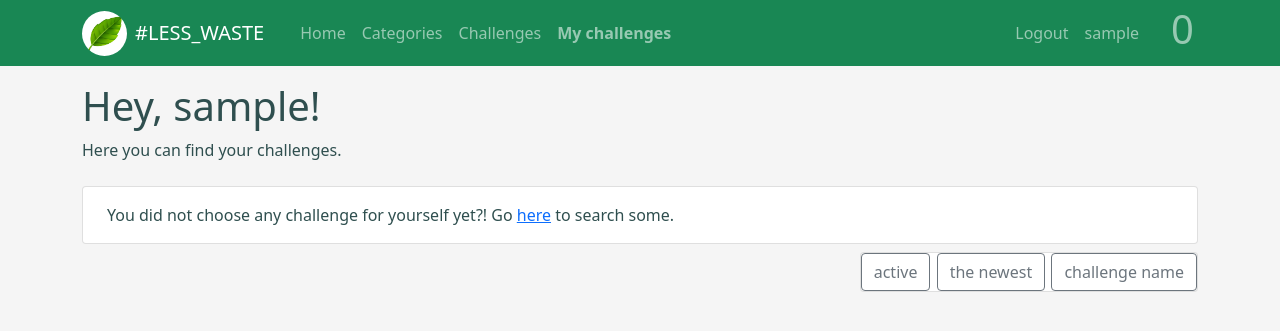
After one commit to justinaluc/LESS_WASTE, a Django app: page /my_challenges/ in a window 1280 px wide. The commit adds this page. Shown: the top 331 px of the page. Run offline with Django 4.2, Linux system fonts and the light colour scheme; the visitor is signed in with stand-in values (Sample User, id 1); data that the repository does not hold is empty; some libraries are stand-ins or nearby versions.

Commit message:
view with my challenges when user is logged in; page with navbar urls link

```diff
--- /dev/null
+++ b/less_users/templates/less_users/my_challenges.html
@@ -0,0 +1,108 @@
+{% extends "base.html" %}
+{% load crispy_forms_tags %}
+
+{% block title %}
+- my challenges
+{% endblock title %}
+
+{% block content %}
+    <h1>Hey, {{ user.username }}!</h1>
+    <p>Here you can find your challenges.</p>
+    {% if my_all.count == 0 %}
+        <div class="card mt-4 mb-2">
+            <p class="mt-3 mx-4">You did not choose any challenge for yourself yet?! Go <a href="{% url 'challenge_list' %}">here</a> to search some.</p>
+        </div>
+    {% elif my_all.count == 1 and my_active == 1 %}
+        <ul class="card mt-4 pb-3">
+            <li class="mt-3">You've just taken up <b>the very first challenge</b>! Great!</li>
+            {% if user.profile.points > 0 %}
+            <li class="mt-3">Thanks to that, there are <b>{{user.profile.points}}</b> points at your account.</li>
+            {% endif %}
+        </ul>
+    {% elif my_all.count == 1 %}
+        <ul class="card mt-4 pb-3">
+            <li class="mt-3">You've already taken up <b>your first challenge</b> and completed it!</li>
+            <li class="mt-3">Thanks to that, there are <b>{{user.profile.points}} points</b> at your account.</li>
+        </ul>
+    {% elif my_all.count > 1 %}
+<!--list of all user's challenges with total score-->
+        <ul class="card mt-4 pb-3">
+            <li class="mt-3">You've already taken up <b>{{my_all.count}} challenges</b>,
+                and <b>{{my_active}}</b> are the ones that are worth working on! </li>
+            <li class="mt-3">Thanks to that, there are <b>{{user.profile.points}} points</b> at your account.</li>
+            {% if user.profile.points <= 100 %}
+                <li class="mt-3 text-success"><strong>The first steps are the hardest. Good job!</strong></li>
+            {% elif user.profile.points > 100 and user.profile.points <= 500 %}
+                <li class="mt-3 text-success"><strong>You're getting better and better. Excellent work!</strong></li>
+            {% else %}
+                <li class="mt-3 text-success"><strong>Brilliant! The Earth is grateful for your efforts!</strong></li>
+        categories    {% endif %}
+        </ul>
+    {% endif %}
+    <div class="row align-items-end">
+        <div class="container-fluid">
+             <div class="card text h4 float-end">
+<!--buttons for sorting user's challenges-->
+                <form action="" method="GET">
+                    <button class="btn btn-outline-secondary" type="submit" name="order_value" value="-is_active">active</button>
+                    <button class="btn btn-outline-secondary" type="submit" name="order_value" value="-start_date">the newest</button>
+                    <button class="btn btn-outline-secondary" type="submit" name="order_value" value="challenge__name">challenge name</button>
+                </form>
+            </div>
+        </div>
+    </div>
+    <div class="row align-items-end">
+        {% for my_challenge in my_all %}
+            {% if my_challenge.is_active %}
+                <div class="container-fluid mt-2">
+                    <div class="card">
+                        <div class="card-header text h4">
+                            {{ my_challenge.challenge.name }}
+                            <form action="" method="POST" class="d-inline-block float-md-end">
+                                {% csrf_token %}
+                                <button class="btn btn-outline-dark disabled">{{ my_challenge.challenge.points }}</button>
+                                <button class="btn btn-success" type="submit" name="done" value="{{my_challenge.challenge.id}}">Done!</button>
+                                <button class="btn btn-secondary" type="submit" name="stop" value="{{my_challenge.id}}">Stop</button>
+                                <button class="btn btn-warning" type="submit" name="delete" value="{{my_challenge.id}}">Delete</button>
+                            </form>
+                        </div>
+                    </div>
+                </div>
+            {% else %}
+                <div class="container-fluid mt-2">
+                    <div class="card">
+                        <div class="card-header text-secondary h4">
+                            {{ my_challenge.challenge.name }}
+                            <form action="" method="POST" class="d-inline-block float-md-end">
+                                {% csrf_token %}
+                                <button class="btn btn-outline-dark disabled">{{ my_challenge.challenge.points }}</button>
+                                <button class="btn btn-warning" type="submit" name="delete" value="{{my_challenge.id}}">Delete</button>
+                            </form>
+                        </div>
+                    </div>
+                </div>
+            {% endif %}
+        {% endfor %}
+    </div>
+<!--pagination-->
+    <div class="col mt-4">
+        {% if page_obj.has_previous %}
+            <a class="btn btn-outline-secondary mb-4" href="?page=1">First</a>
+            <a class="btn btn-outline-secondary mb-4" href="?page={{ page_obj.previous_page_number }}">&laquo;</a>
+        {% endif %}
+
+        {% for num in page_obj.paginator.page_range %}
+            {% if page_obj.number == num %}
+                <a class="btn btn-secondary mb-4" href="?page={{ num }}">{{ num }}</a>
+            {% elif num > page_obj.number|add:'-3' and num < page_obj.number|add:'3' %}
+                <a class="btn btn-outline-secondary mb-4" href="?page={{ num }}">{{ num }}</a>
+            {% endif %}
+        {% endfor %}
+
+        {% if page_obj.has_next %}
+            <a class="btn btn-outline-secondary mb-4" href="?page={{ page_obj.next_page_number }}">&raquo;</a>
+            <a class="btn btn-outline-secondary mb-4" href="?page={{ page_obj.paginator.num_pages }}">Last</a>
+        {% endif %}
+    </div>
+
+{% endblock content %}
--- a/less_users/urls.py
+++ b/less_users/urls.py
@@ -1,7 +1,7 @@
 from django.contrib.auth import views as auth_views
 from django.urls import path
 
-from less_users.views import HomeView, RegisterView, ProfileView
+from less_users.views import HomeView, RegisterView, ProfileView, MyChallengesView
 
 urlpatterns = [
     path('', HomeView.as_view(), name='home'),
@@ -9,4 +9,5 @@ urlpatterns = [
     path('profile/', ProfileView.as_view(), name='profile'),
     path('login/', auth_views.LoginView.as_view(template_name='less_users/login.html'), name='login'),
     path('logout/', auth_views.LogoutView.as_view(template_name='less_users/logout.html'), name='logout'),
+    path('my_challenges/', MyChallengesView.as_view(template_name='less_users/my_challenges.html'), name='my_challenges'),
 ]
--- a/less_users/views.py
+++ b/less_users/views.py
@@ -3,8 +3,10 @@ from django.shortcuts import render, redirect
 from django.contrib.auth.mixins import LoginRequiredMixin
 
 from django.views import View
+from django.views.generic import ListView
 
 from less_users.forms import UserRegisterForm, UserUpdateForm
+from less_users.models import UserChallenge
 
 
 class HomeView(View):
@@ -43,3 +45,28 @@ class ProfileView(LoginRequiredMixin, View):
             messages.success(request, 'Your account has been updated!')
             return redirect('profile')
         return render(request, 'less_users/profile.html', {'u_form': u_form})
+
+
+class MyChallengesView(LoginRequiredMixin, ListView):
+    """GET: show all challenges user has taken, both active and passed;
+       POST: for active challenges- allow to add points to user's Profile (total points)
+       and generate Log object by connecting UserChallenge with now-date;
+       for all challenges- allow to delete"""
+    model = UserChallenge
+    template_name = 'less_users/my_challenges.html'
+    paginate_by = 10
+
+    def get(self, request, **kwargs):
+        my_id = request.user.id
+        my_all = UserChallenge.objects.filter(user=my_id)
+        my_active = my_all.filter(is_active=True)
+        if request.GET.get('order_value'):
+            order_value = request.GET.get('order_value')
+            my_all = my_all.order_by(order_value)
+        else:
+            my_all = my_all.order_by('-is_active', 'challenge__name')
+        context = {
+            'my_all': my_all,
+            'my_active': my_active.count(),
+        }
+        return render(request, 'less_users/my_challenges.html', context=context)
--- a/templates/navbar.html
+++ b/templates/navbar.html
@@ -20,7 +20,7 @@
                         </li>
                         {% if user.is_authenticated %}
                         <li class="nav-item">
-                          <a class="nav-link collapse-toggle" href="#"><b>My challenges</b></a>
+                          <a class="nav-link collapse-toggle" href="{% url 'my_challenges' %}"><b>My challenges</b></a>
                         </li>
                         {% endif %}
                     </ul>
```
